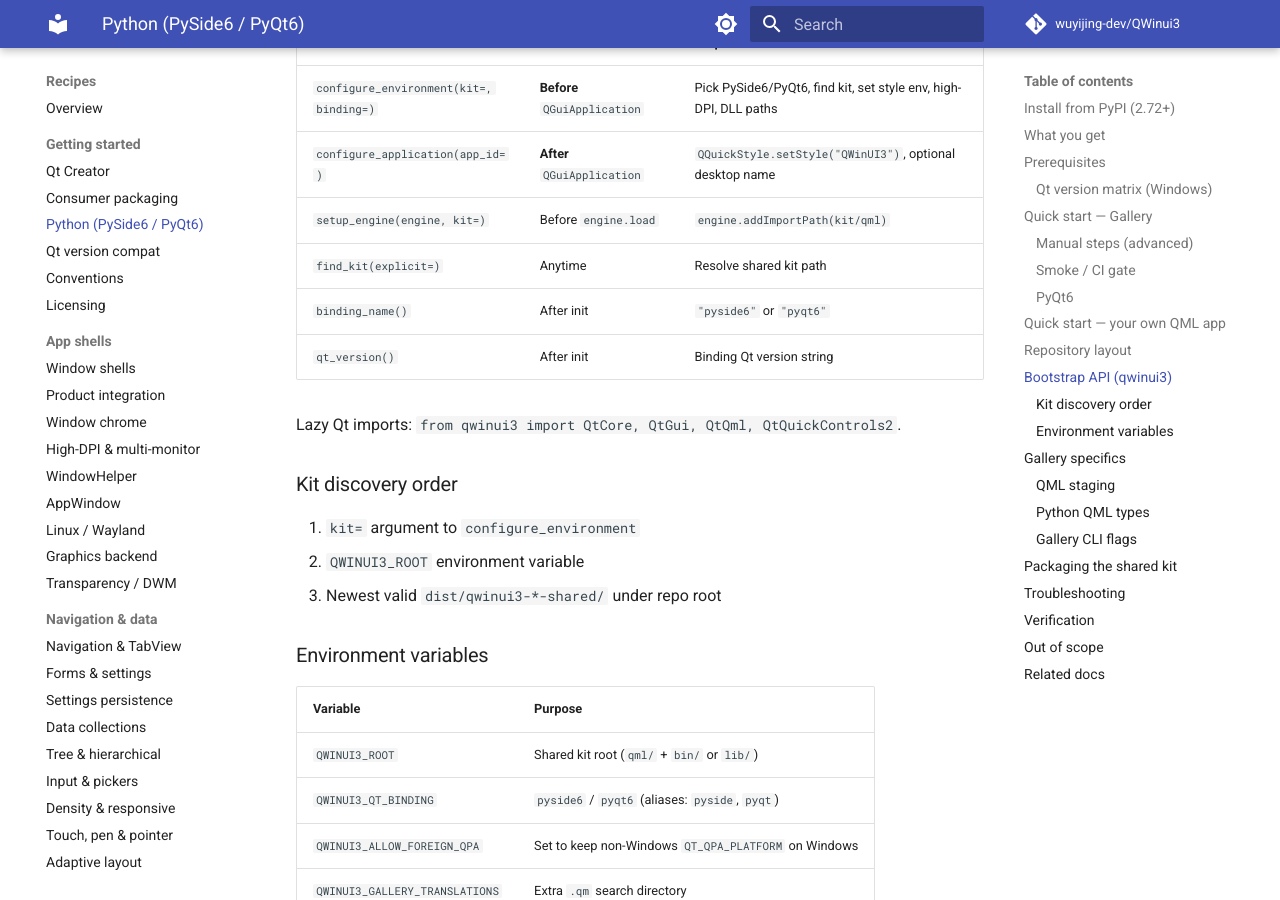
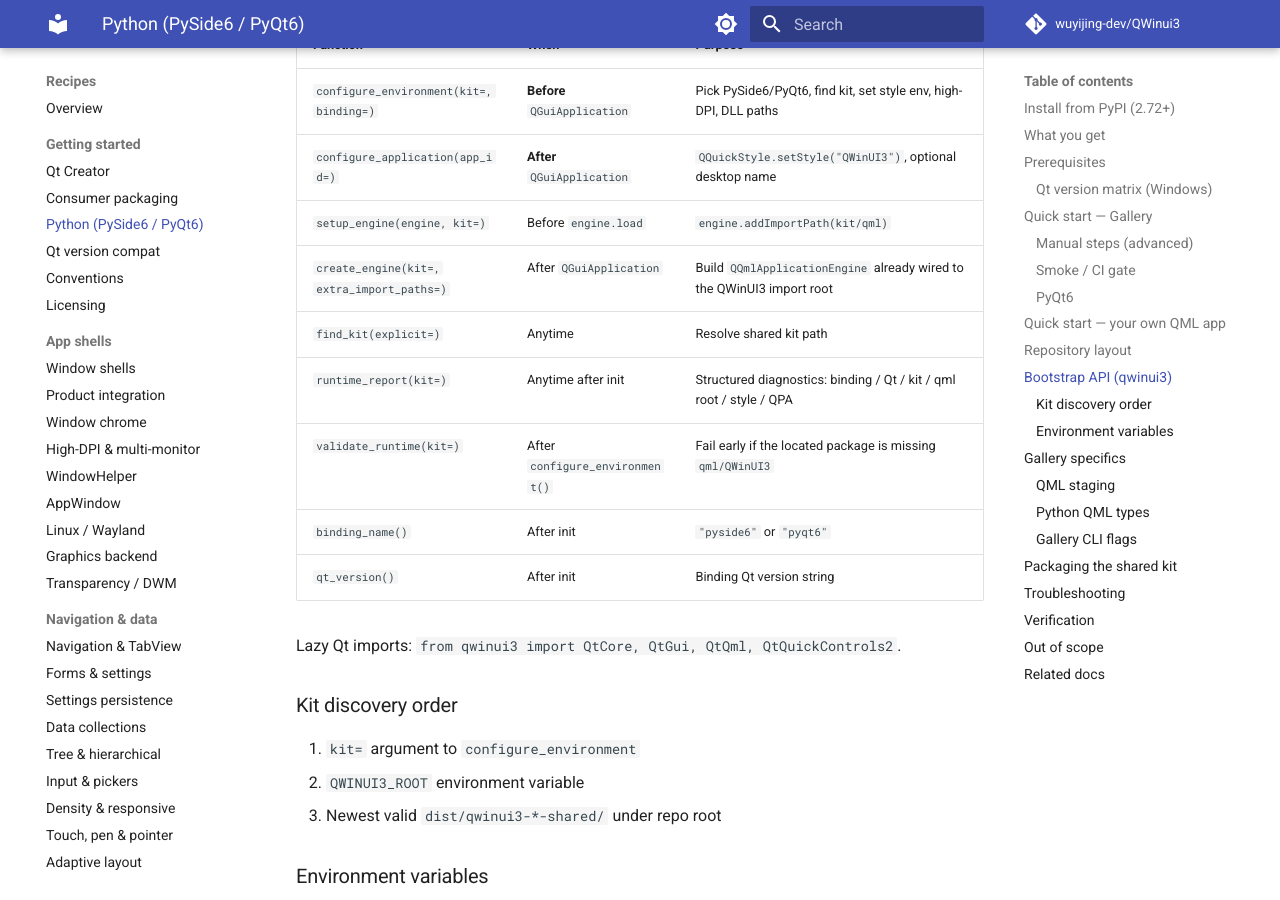
Before and after one commit to wuyijing-dev/QWinui3, an MkDocs documentation site: the page built from docs/packaging-python.md, in a window 1280 px wide and 900 px high, scrolled down 5496 px. Built offline with MkDocs 1.6.1 and Material for MkDocs 9.7.7, drawn with Linux system fonts in a browser that asks for light colours; comment, search, counter and statistics services are not loaded; some of the changed text lies outside the part shown.

Commit message:
Add 2.71 Python consumer helpers

````diff
--- a/docs/packaging-python.md
+++ b/docs/packaging-python.md
@@ -178,21 +178,13 @@
 ROOT = Path(__file__).resolve().parents[1]  # repo root if under examples/myapp/
 sys.path.insert(0, str(ROOT / "python"))
 
-from qwinui3 import (
-    QtCore,
-    QtGui,
-    QtQml,
-    configure_environment,
-    configure_application,
-    setup_engine,
-)
+from qwinui3 import QtCore, QtGui, configure_environment, configure_application, create_engine
 
 def main() -> int:
     kit = configure_environment()  # before QGuiApplication
     app = QtGui.QGuiApplication(sys.argv)
     configure_application("org.example.myapp")
-    engine = QtQml.QQmlApplicationEngine()
-    setup_engine(engine, kit)
+    engine, _ = create_engine(kit=kit)
     engine.load(QtCore.QUrl.fromLocalFile(str(Path(__file__).with_name("Main.qml"))))
     if not engine.rootObjects():
         return 1
@@ -200,6 +192,15 @@
 
 if __name__ == "__main__":
     raise SystemExit(main())
+```
+
+Optional early self-check:
+
+```python
+from qwinui3 import runtime_report, validate_runtime
+
+print(runtime_report())
+validate_runtime()
 ```
 
 `Main.qml` uses normal QWinUI3 imports:
@@ -245,7 +246,10 @@
 | `configure_environment(kit=, binding=)` | **Before** `QGuiApplication` | Pick PySide6/PyQt6, find kit, set style env, high-DPI, DLL paths |
 | `configure_application(app_id=)` | **After** `QGuiApplication` | `QQuickStyle.setStyle("QWinUI3")`, optional desktop name |
 | `setup_engine(engine, kit=)` | Before `engine.load` | `engine.addImportPath(kit/qml)` |
+| `create_engine(kit=, extra_import_paths=)` | After `QGuiApplication` | Build `QQmlApplicationEngine` already wired to the QWinUI3 import root |
 | `find_kit(explicit=)` | Anytime | Resolve shared kit path |
+| `runtime_report(kit=)` | Anytime after init | Structured diagnostics: binding / Qt / kit / qml root / style / QPA |
+| `validate_runtime(kit=)` | After `configure_environment()` | Fail early if the located package is missing `qml/QWinUI3` |
 | `binding_name()` | After init | `"pyside6"` or `"pyqt6"` |
 | `qt_version()` | After init | Binding Qt version string |
 
````
Also changed, not shown: docs/roadmap.md (+1 -1 lines), python/README-PyPI.md (+4 -5 lines), python/README.md (+1 -1 lines), 2 other files.
